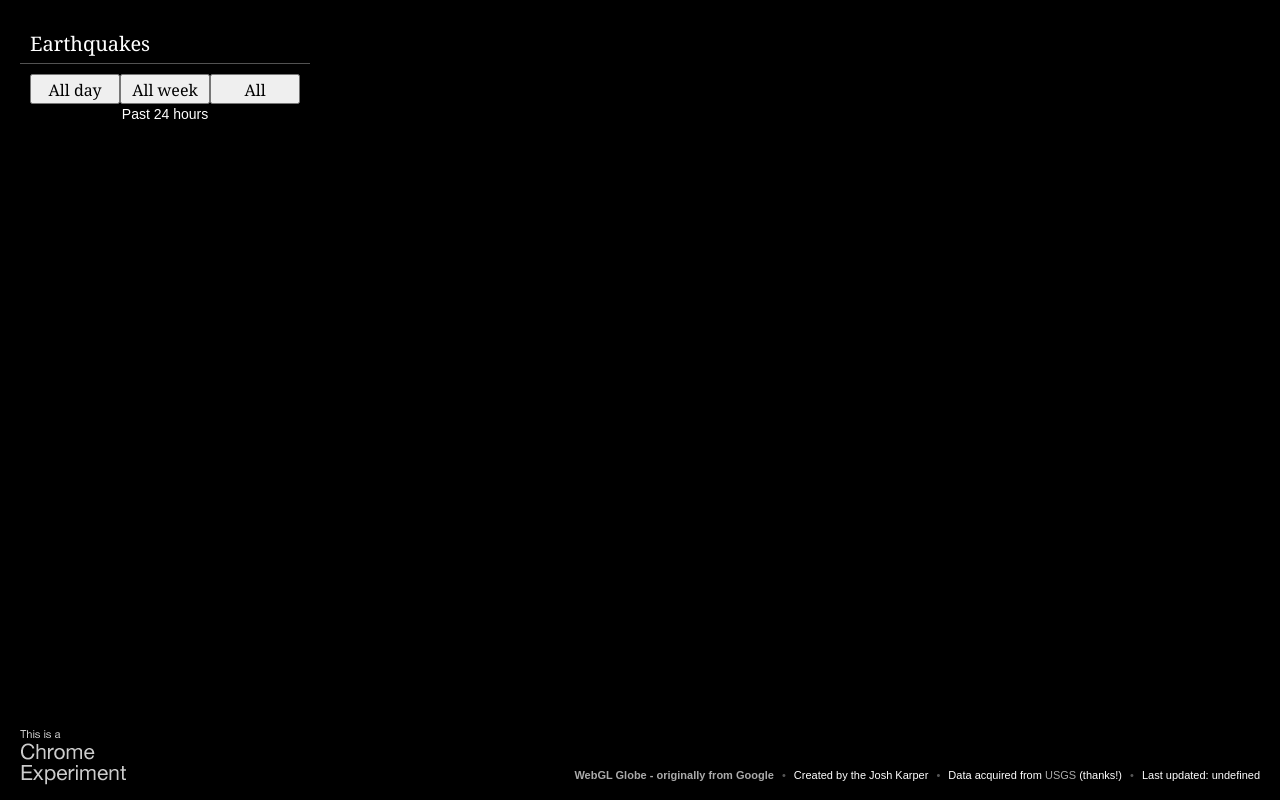
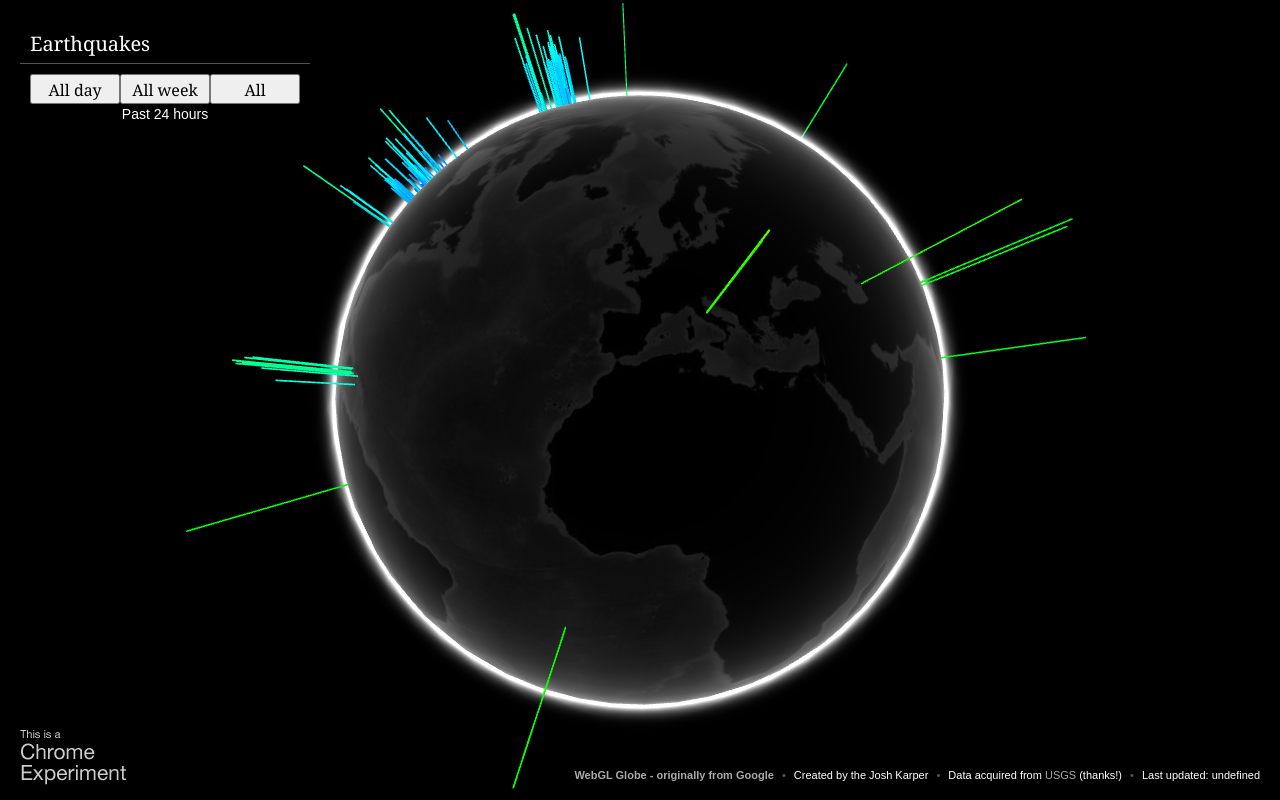
Before and after one commit to josh-ua/earthquake-webgl-globe, a plain HTML site: page index.html in a window 1280 px wide. Drawn offline with Linux system fonts and the light colour scheme; no server answers; animation ran at ten frames a second; files whose address does not match are found by name.

Commit message:
accounting for data/
change file paths

```diff
--- a/index.html
+++ b/index.html
@@ -151,7 +151,7 @@
 	var globeAnimated = false; //Has the globe already been animated?
 	function createGlobe(jsonInput){
 		setCurrentInfoStatusLoading(jsonInput)
-		xhr.open('GET', jsonInput, true);
+		xhr.open('GET', 'data/'+jsonInput, true);
 		xhr.onreadystatechange = function (e) {
 			if (xhr.readyState == 4 && xhr.status == 200){
 				globe.removeAllPoints();
@@ -202,7 +202,7 @@
 	function lastUpdated(){
 		var done = false;
 		var xhr = new XMLHttpRequest();
-		xhr.open('GET', 'last_updated.json', true);
+		xhr.open('GET', 'data/last_updated.json', true);
 		xhr.send(null);
 		xhr.onreadystatechange = function() {
 			if (xhr.readyState === 4 && xhr.status === 200 ) {
```
